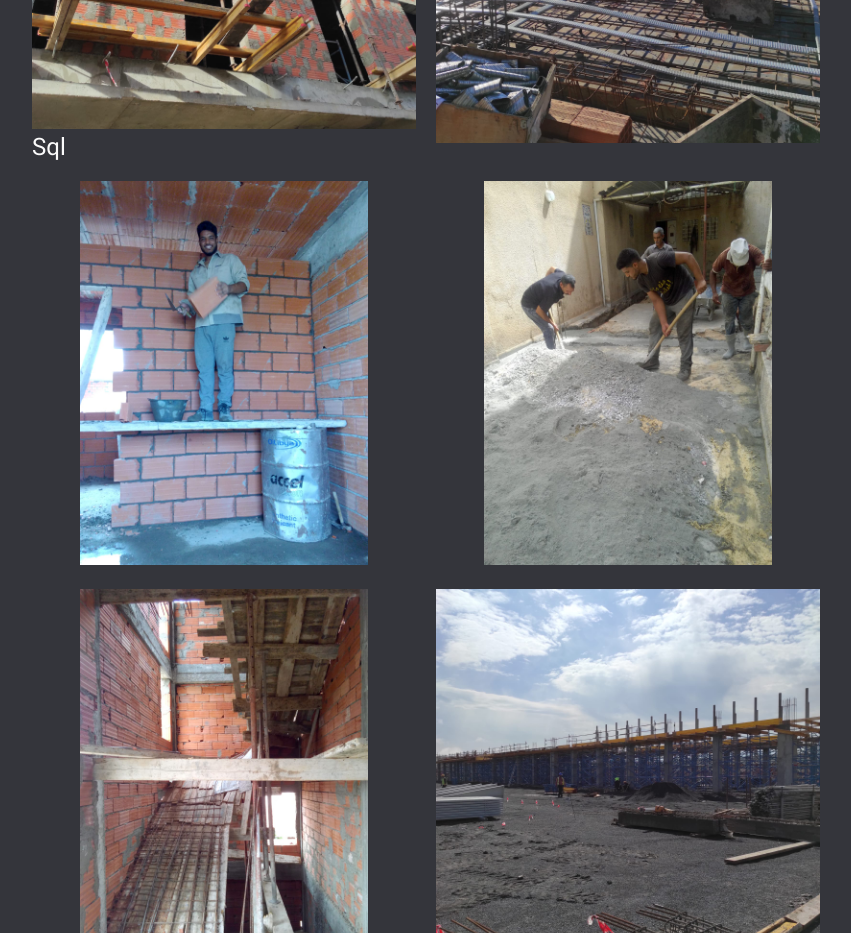
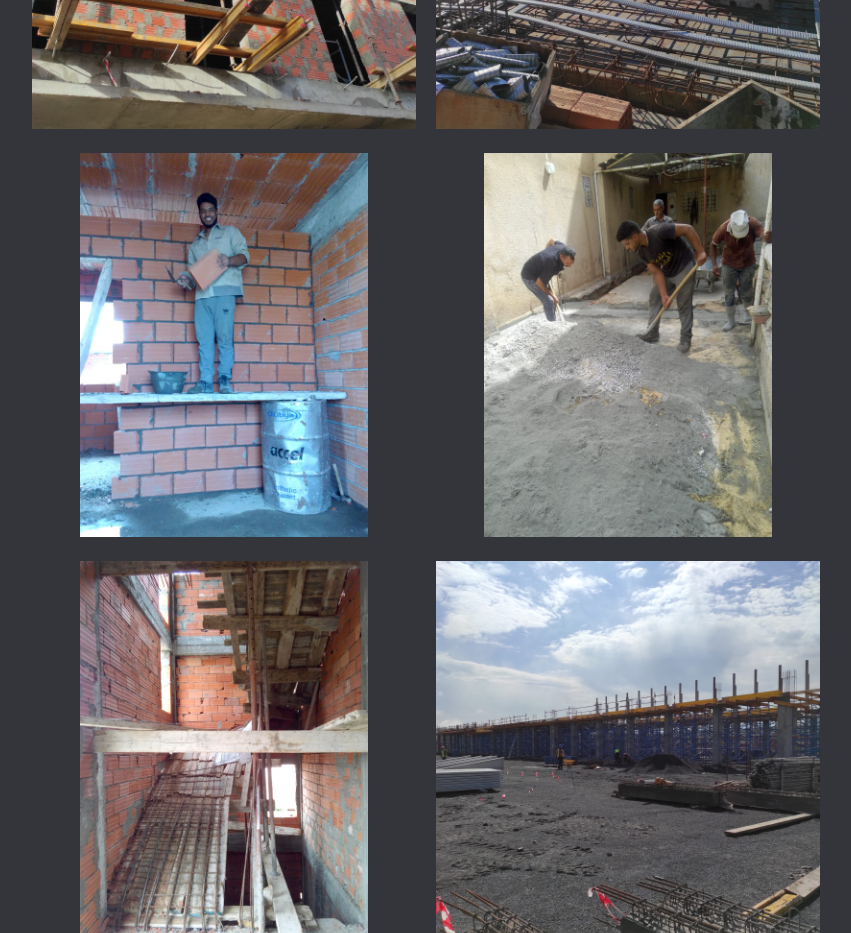
Before and after one commit to saberzorgui/saber_portfolio, a plain HTML site: page index.html in a window 1280 px wide. Shown: the part 2440-3373 px from the top of the page, without its empty margins (214-1065 px from the left). Drawn offline with nearby package versions, Linux system fonts and the light colour scheme.

Commit message:
Update index.html

```diff
--- a/index.html
+++ b/index.html
@@ -68,7 +68,7 @@ gestion de projets de génie civil.
             </div>
             <div class="skill-card">
                 <img src="asset/work5.jpg" alt="">
-            <h2>Sql</h2>
+
             </div>
             <div class="skill-card">
                 <img src="asset/work6.jpg" alt="">
```
